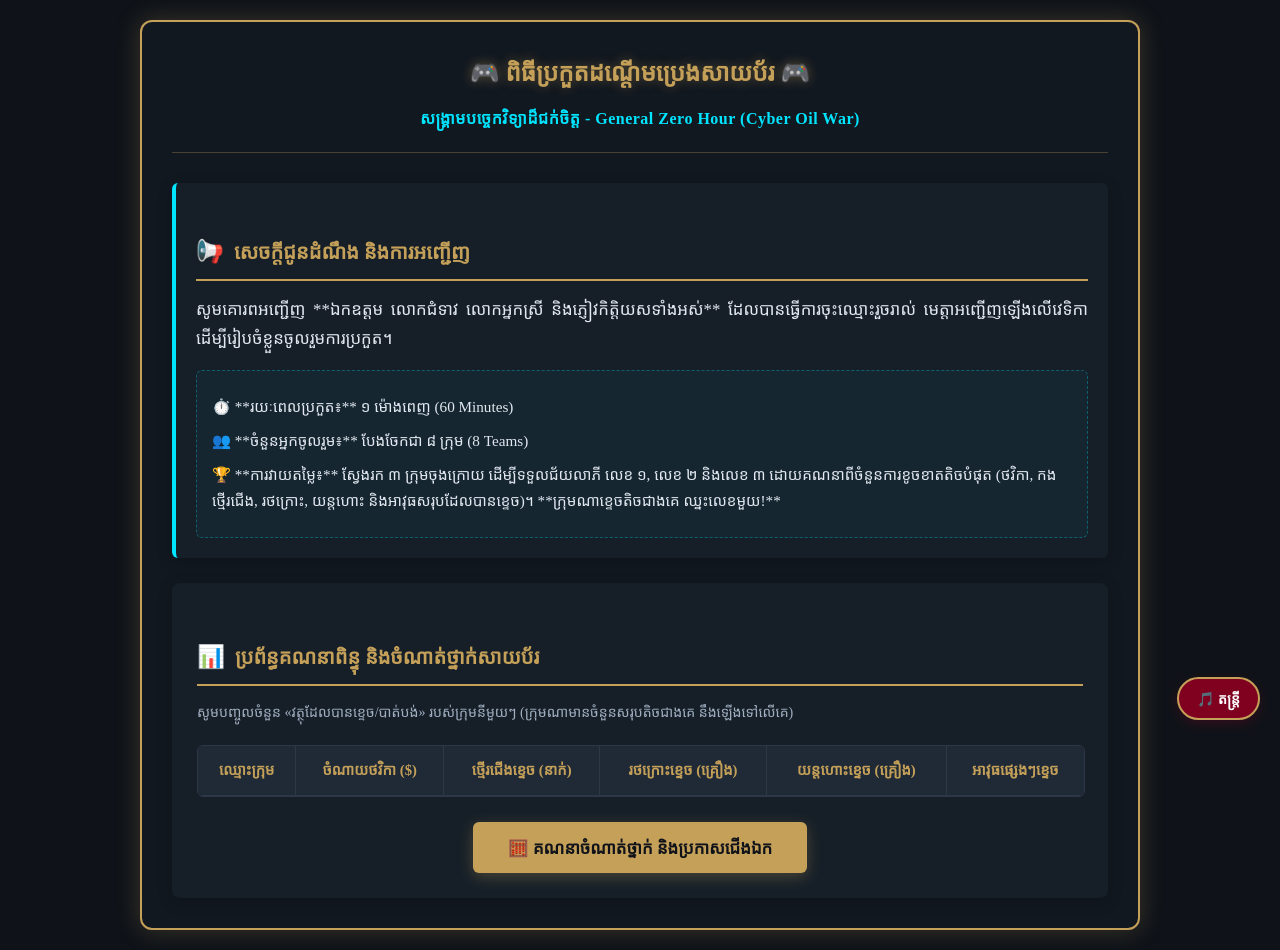
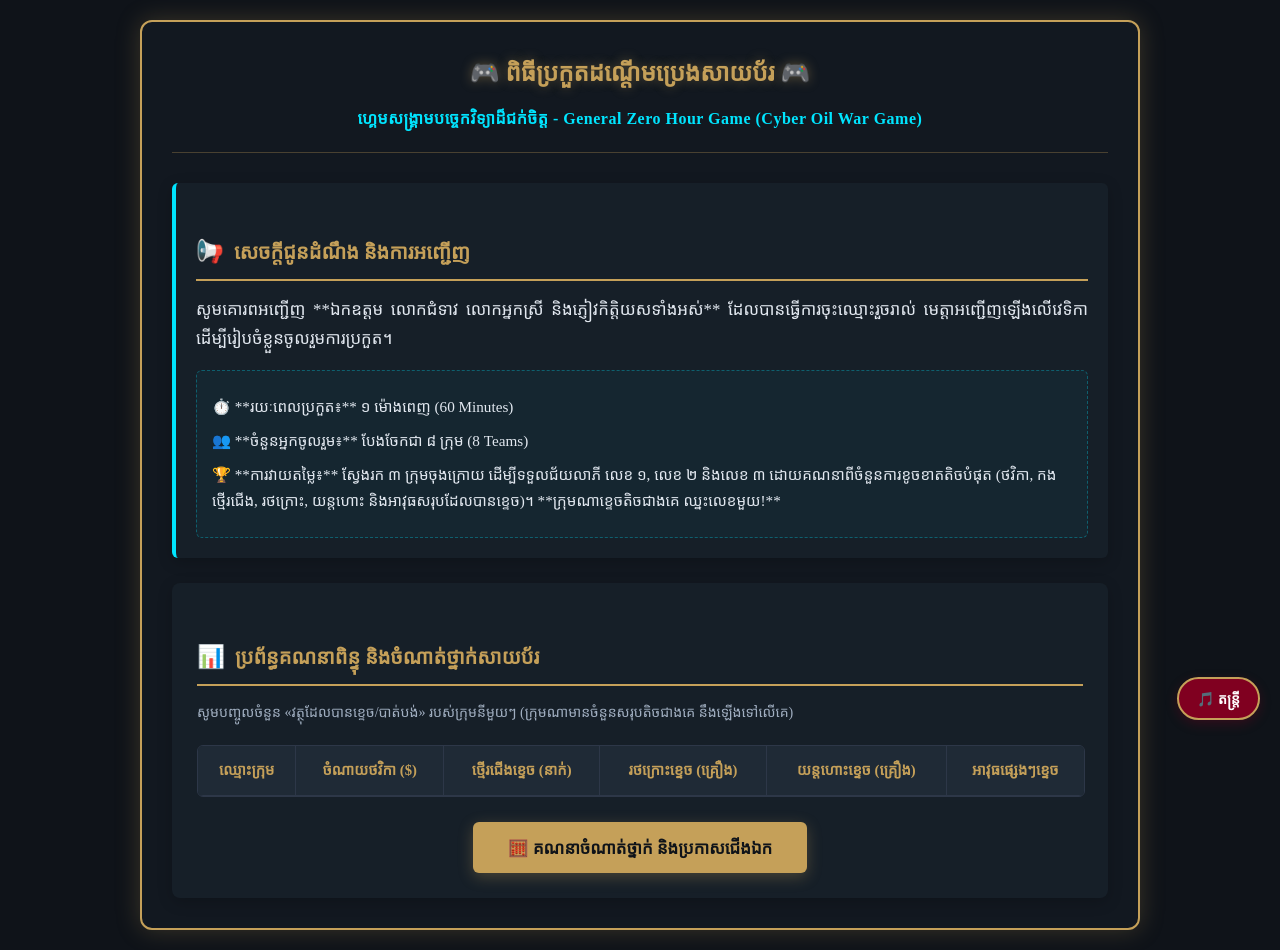
Before and after one commit to tharahuokaing/general_zero_hour_game, a plain HTML site: page index.html in a window 1280 px wide. Drawn offline with Linux system fonts and the light colour scheme; a web font is replaced by a local one.

Commit message:
Update title and subtitle for game clarity

```diff
--- a/index.html
+++ b/index.html
@@ -3,7 +3,7 @@
 <head>
     <meta charset="UTF-8">
     <meta name="viewport" content="width=device-width, initial-scale=1.0">
-    <title>ការប្រកួតដណ្តើមប្រេងសាយប័រ - General Zero Hour</title>
+    <title>ការប្រកួតហ្គេមដណ្តើមប្រេងសាយប័រ - General Zero Hour Game</title>
     <link href="https://fonts.googleapis.com/css2?family=Moul&family=Hanuman:wght@400;700&family=Odor+Mean+Chey&display=swap" rel="stylesheet">
     <link rel="stylesheet" href="style.css">
 </head>
@@ -12,7 +12,7 @@
     <div class="cyber-container">
         <header class="cyber-header">
             <h1 class="title-moul">🎮 ពិធីប្រកួតដណ្តើមប្រេងសាយប័រ 🎮</h1>
-            <p class="game-subtitle">សង្រ្គាមបច្ចេកវិទ្យាដ៏ជក់ចិត្ត - General Zero Hour (Cyber Oil War)</p>
+            <p class="game-subtitle">ហ្គេមសង្រ្គាមបច្ចេកវិទ្យាដ៏ជក់ចិត្ត - General Zero Hour Game (Cyber Oil War Game)</p>
         </header>
 
         <section class="announcement-card">
```
